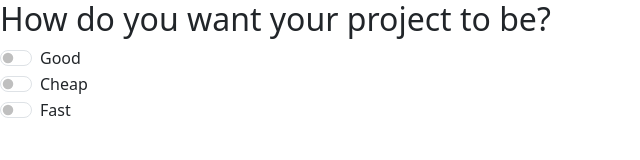
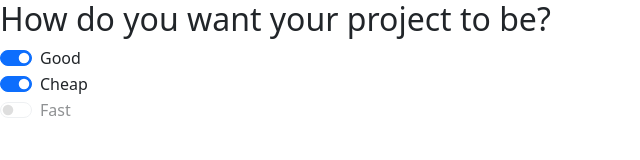
Before and after one commit to acciojob/toggler-js-abhilashvc777, a website: page main.html in a window 1280 px wide. Shown: the whole page, without its empty margins (0-640 px from the left). Drawn offline with nearby package versions, Linux system fonts and the light colour scheme.

Commit message:
created a submission

```diff
--- a/main.html
+++ b/main.html
@@ -12,15 +12,15 @@
 	<h2>How do you want your project to be?</h2>
 	<div class="toggle-container">
 	<div class="form-check form-switch" id="g1">
-  <input class="form-check-input toggle" id="good" type="checkbox" role="switch" id="flexSwitchCheckChecked">
+  <input class="form-check-input toggle" id="good" type="checkbox" role="switch" id="flexSwitchCheckChecked" checked>
   <span class="form-check-label"  for="flexSwitchCheckChecked">Good</span>
 </div>
 	<div class="form-check form-switch" id="g2">
-  <input class="form-check-input toggle" id="cheap" type="checkbox" role="switch" id="flexSwitchCheckChecked">
+  <input class="form-check-input toggle" id="cheap" type="checkbox" role="switch" id="flexSwitchCheckChecked" checked>
   <span class="form-check-label "  for="flexSwitchCheckChecked">Cheap</span>
 </div>
 	<div class="form-check form-switch" id="g3">
-  <input class="form-check-input toggle" id="fast" type="checkbox" role="switch" id="flexSwitchCheckChecked">
+  <input class="form-check-input toggle" id="fast" type="checkbox" role="switch" id="flexSwitchCheckChecked" disabled>
   <span class="form-check-label" for="flexSwitchCheckChecked">Fast</span>
 </div>
 		</div>
```
